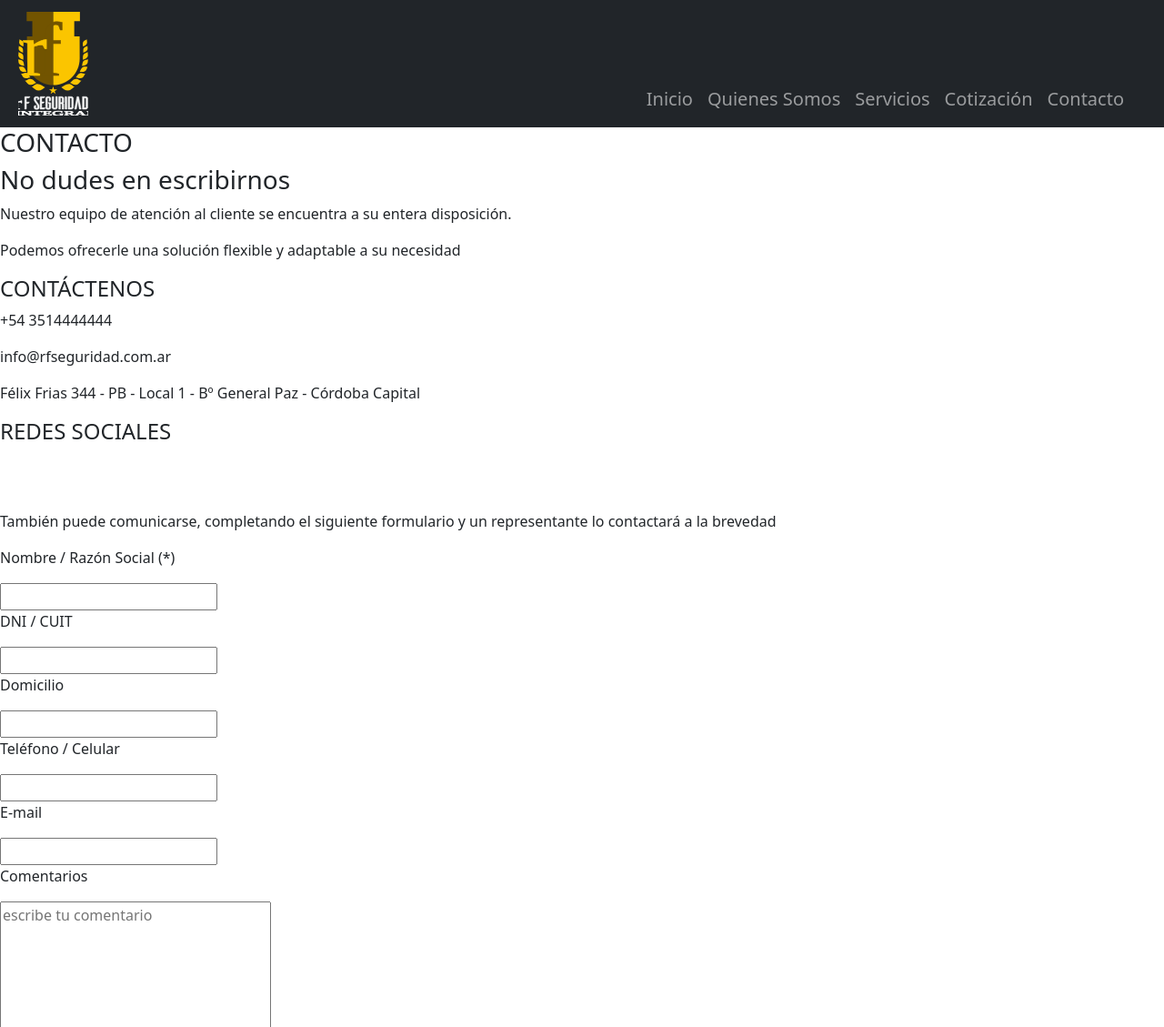
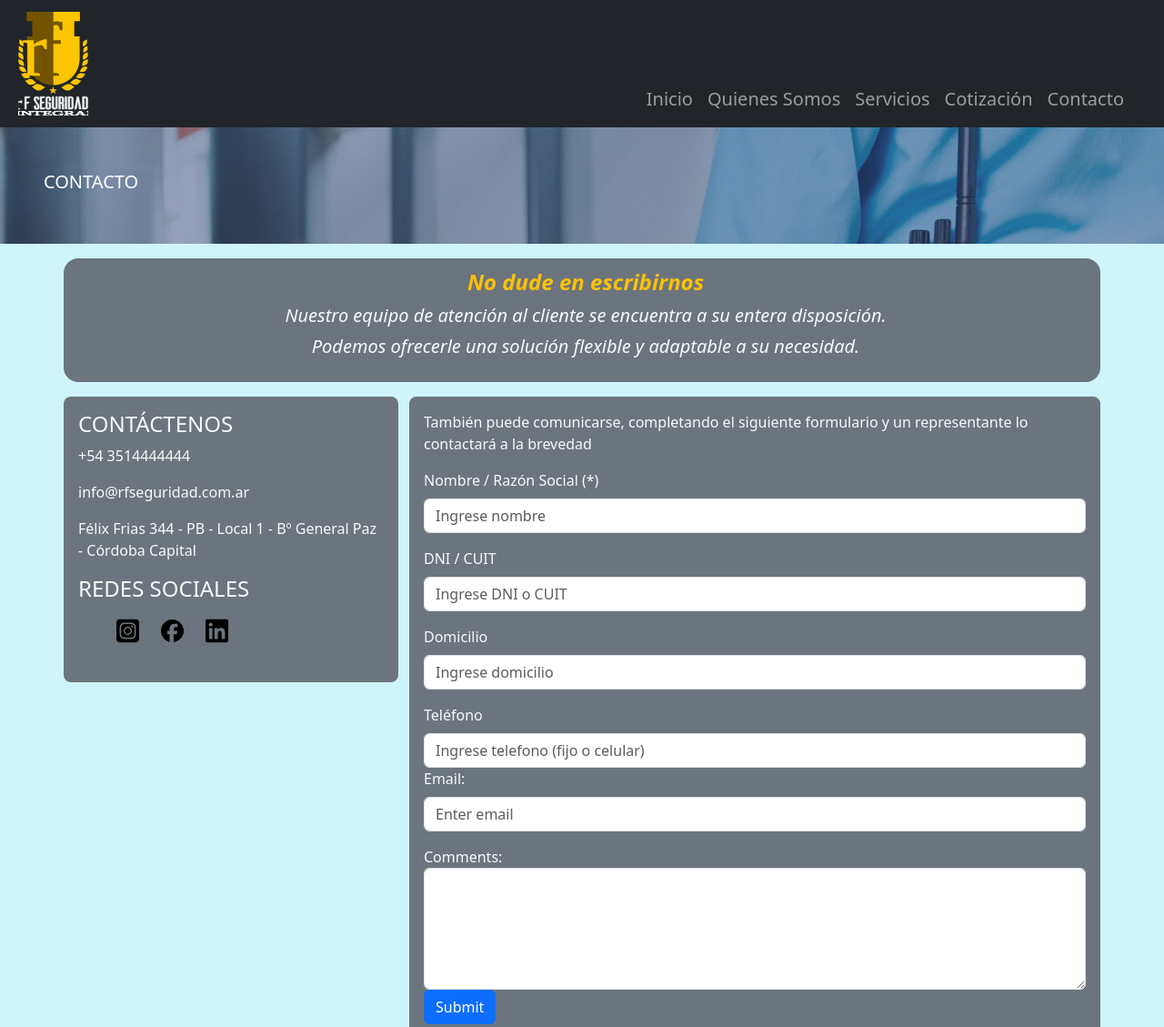
Before and after one commit to hmfarias/PreEntrega2-FariasMarcelo-RFSeguridad, a plain HTML site: page pages/contacto.html in a window 1280 px wide. Shown: the top 1129 px of the page at 91% size. Drawn offline with nearby package versions, Linux system fonts and the light colour scheme.

Commit message:
Contact session adjusted with BS

```diff
--- a/pages/contacto.html
+++ b/pages/contacto.html
@@ -25,7 +25,7 @@
 
 		<link
 			rel="shortcut icon"
-			href="./resources/logoLetrasBlancas.ico"
+			href="../resources/logoLetrasBlancas.ico"
 			type="image/x-icon"
 		/>
 
@@ -34,7 +34,7 @@
 		<!-- End Link to My Css --------------------------------------->
 		<title>Contacto</title>
 	</head>
-	<body>
+	<body class="bg-info-subtle">
 		<header>
 			<!-- Start NAVBAR BS 5.3.3 ----------------------------------->
 			<nav class="navbar navbar-expand-sm bg-dark navbar-dark">
@@ -45,6 +45,7 @@
 							id="logo"
 							src="../resources/logoRF.svg"
 							alt="RF Seguridad Integral logo"
+							style="color: black"
 					/></a>
 					<button
 						class="navbar-toggler"
@@ -82,20 +83,32 @@
 		</header>
 		<!-- Main content  -->
 		<main>
-			<div class="pageTitle">
-				<h3>CONTACTO</h3>
+			<!-- Start PAGE BANNER --------------------------------------->
+			<div class="aboutBanner p-5 text-white">
+				<div class="col">
+					<h5>CONTACTO</h5>
 				</div>
+			</div>
+			<!-- End PAGE BANNER ----------------------------------------->
 
 			<section class="contactSection">
-				<div class="encabezadoDiv">
-					<h3>No dudes en escribirnos</h3>
-					<p>
+				<!-- Start contact header -->
+				<div class="container bg-secondary p-2 mt-3 text-center rounded-4">
+					<p class="text-warning fw-bold fs-4 ms-2 mb-1 fst-italic">
+						No dude en escribirnos
+					</p>
+					<p class="text-light fs-5 ms-2 mb-1 fst-italic">
 						Nuestro equipo de atención al cliente se encuentra a su entera disposición.
 					</p>
-					<p>Podemos ofrecerle una solución flexible y adaptable a su necesidad</p>
+					<p class="text-light fs-5 ms-2 mb-3 fst-italic">
+						Podemos ofrecerle una solución flexible y adaptable a su necesidad.
+					</p>
 				</div>
-
-				<div class="contactDiv">
+				<!-- End contact header -->
+				<div class="container">
+					<div class="row mt-3">
+						<div class="contactDiv col-4 ps-0">
+							<div class="bg-secondary p-3 rounded-3 text-light">
 								<h4>CONTÁCTENOS</h4>
 								<div class="contacto">
 									<p>+54 3514444444</p>
@@ -109,7 +122,7 @@
 											<a href="https://www.instagram.com/">
 												<img
 													class="socialLogo"
-										src="../resources/instagram.svg"
+													src="../resources/instagram-blk.svg"
 													alt="Instagram logo"
 												/>
 											</a>
@@ -118,7 +131,7 @@
 											<a href="https://www.facebook.com/">
 												<img
 													class="socialLogo"
-										src="../resources/facebook.svg"
+													src="../resources/facebook-blk.svg"
 													alt="Instagram logo"
 												/>
 											</a>
@@ -127,7 +140,7 @@
 											<a href="https://www.linkedin.com">
 												<img
 													class="socialLogo"
-										src="../resources/linkedin.svg"
+													src="../resources/linkedin-blk.svg"
 													alt="Instagram logo"
 												/>
 											</a>
@@ -135,41 +148,84 @@
 									</ul>
 								</div>
 							</div>
+						</div>
 
 						<!-- Formulario de Contacto  -->
-				<div class="formDiv">
+						<div class="formDiv col-8 bg-secondary rounded-3 p-3 text-light">
 							<p>
 								También puede comunicarse, completando el siguiente formulario y un
 								representante lo contactará a la brevedad
 							</p>
+
 							<form
 								class="contactForm"
 								action=""
 								method="post"
 								enctype="application/x-www-form-urlencoded"
 							>
-						<p>Nombre / Razón Social (*)</p>
-						<input type="text" required /> <br />
-						<p>DNI / CUIT</p>
-						<input type="number" /> <br />
-						<p>Domicilio</p>
-						<input type="text" /> <br />
-						<p>Teléfono / Celular</p>
-						<input type="text" required /> <br />
-						<p>E-mail</p>
-						<input type="email" /> <br />
-						<p>Comentarios</p>
+								<div class="mb-3 mt-3">
+									<label for="email" class="form-label">Nombre / Razón Social (*)</label>
+									<input
+										type="text"
+										class="form-control"
+										id="nombre"
+										placeholder="Ingrese nombre"
+										name="nombre"
+										required
+									/>
+								</div>
+								<div class="mb-3">
+									<label for="email" class="form-label">DNI / CUIT</label>
+									<input
+										type="number"
+										class="form-control"
+										id="dni"
+										placeholder="Ingrese DNI o CUIT"
+										name="dni"
+										required
+									/>
+								</div>
+								<div class="mb-3">
+									<label for="email" class="form-label">Domicilio</label>
+									<input
+										type="text"
+										class="form-control"
+										id="domicilio"
+										placeholder="Ingrese domicilio"
+										name="domicilio"
+										required
+									/>
+								</div>
+								<label for="email" class="form-label">Teléfono</label>
+								<input
+									type="text"
+									class="form-control"
+									id="telefono"
+									placeholder="Ingrese telefono (fijo o celular)"
+									name="telefono"
+									required
+								/>
+								<div class="mb-3">
+									<label for="email" class="form-label">Email:</label>
+									<input
+										type="email"
+										class="form-control"
+										id="email"
+										placeholder="Enter email"
+										name="email"
+									/>
+								</div>
+								<label for="comment">Comments:</label>
 								<textarea
-							name=""
-							id=""
-							cols="30"
-							rows="10"
-							placeholder="escribe tu comentario"
+									class="form-control"
+									rows="5"
+									id="comment"
+									name="text"
 								></textarea>
-						<br />
-						<!--------tipo de-botones en formularios--------------------------->
-						<input type="submit" />
+								<button type="submit" class="btn btn-primary">Submit</button>
 							</form>
+						</div>
+					</div>
 				</div>
 			</section>
 		</main>
```
Also changed, not shown: pages/cotizacion.html (+1 -1 lines), pages/quienesSomos.html (+1 -1 lines), pages/servicios.html (+1 -1 lines), resources/._facebook-blk.svg (added), resources/._instagram-blk.svg (added), resources/._linkedin-blk.svg (added), resources/facebook-blk.svg (added), resources/instagram-blk.svg (added), resources/linkedin-blk.svg (added). Lines whose indentation alone changed are shown as unchanged.
